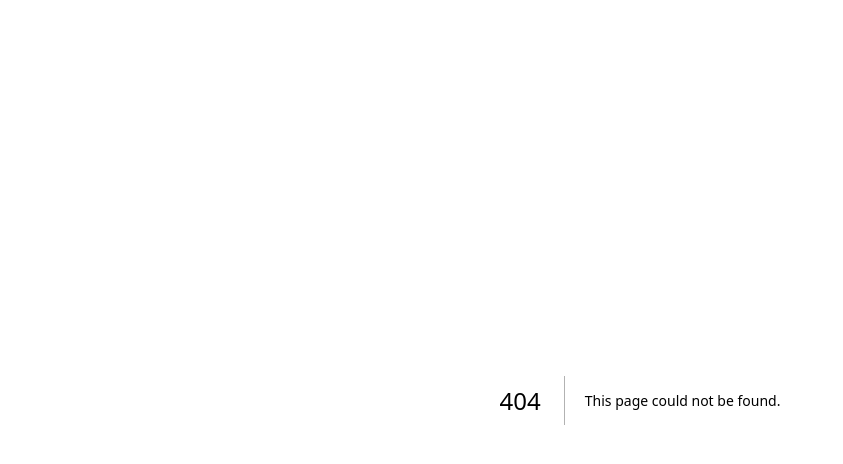
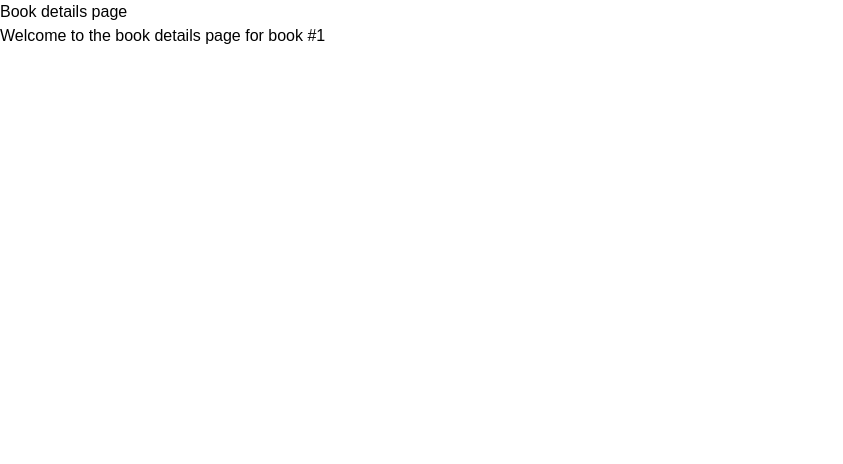
Before and after one commit to Jerryvic911/Justice, a Next.js app: page /Book/1 in a window 1280 px wide. Before the commit this address had no page. Shown: the top 464 px of the page, without its empty margins (0-843 px from the left). Built offline with nearby package versions, Linux system fonts and the light colour scheme.

Commit message:
Create new Book/id page for displaying information about a specific book.

```diff
--- /dev/null
+++ b/src/app/Book/[bookId]/page.jsx
@@ -0,0 +1,10 @@
+"use client";
+
+export default function BookDetails({ params }) {
+  return (
+    <>
+      <h1>Book details page</h1>
+      <span>Welcome to the book details page for book #{params.bookId}</span>
+    </>
+  );
+}
--- a/src/app/Books/page.jsx
+++ b/src/app/Books/page.jsx
@@ -1,5 +1,6 @@
 "use client";
 import { useState } from 'react';
+import { useRouter } from 'next/navigation';
 import Navbar from '../components/Navbar';
 
 const booksData = [
@@ -11,6 +12,7 @@ const booksData = [
 
 export default function BooksPage() {
   const [books] = useState(booksData);
+  const router = useRouter();
 
   return (
     <div className="p-8">
@@ -18,7 +20,8 @@ export default function BooksPage() {
       <h1 className="text-4xl font-bold mb-6">Books List</h1>
       <ul className="space-y-6">
         {books.map((book) => (
-          <li key={book.id} className="border p-4 rounded-lg shadow-md">
+          <li key={book.id} className="border p-4 rounded-lg shadow-md"
+          onClick={() => router.push(`/Book/${book.id}`)}>
             <h2 className="text-2xl font-semibold mb-2">{book.title}</h2>
             <p className="text-lg text-gray-600"><strong>Author:</strong> {book.author}</p>
             <p className="mt-2">{book.description}</p>
```
Also changed, not shown: 1 other file (tests, documents, lock files or other folders).
